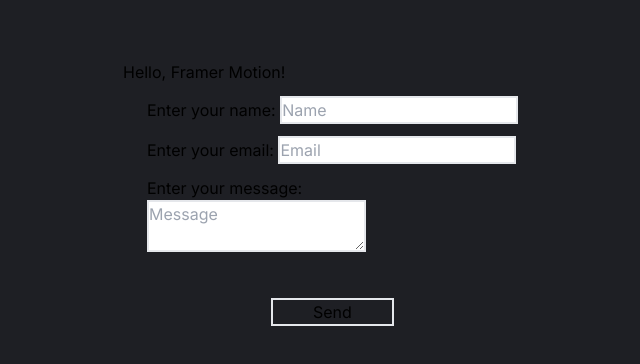
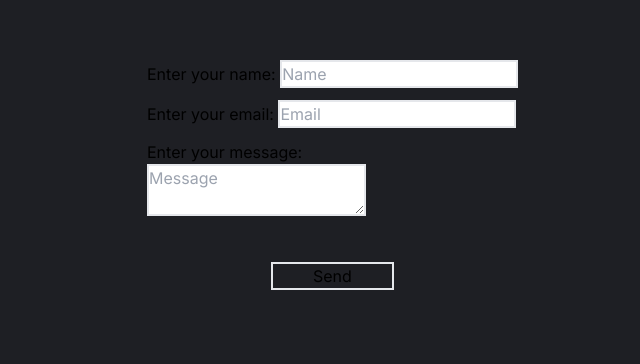
Before and after one commit to ipz06/my-portfolio, a Next.js app: page /sayHello in a window 1280 px wide. Shown: the part 116-480 px from the top of the page, without its empty margins (373-1013 px from the left). Built offline with nearby package versions, Linux system fonts and the light colour scheme.

Commit message:
Remove motion div

```diff
--- a/src/app/sayHello/page.tsx
+++ b/src/app/sayHello/page.tsx
@@ -1,6 +1,5 @@
 import { SubmitButton } from "./submitButton"
-import { MdWavingHand } from "react-icons/md";
-import { motion } from "framer-motion";
+
 
 
 export default function Page () {
@@ -27,9 +26,9 @@ export default function Page () {
                 <MdWavingHand size={90} />
             </motion.div>
              */}
-             <motion.div animate={{ opacity: 1 }} initial={{ opacity: 0 }}>
+             {/* <motion.div animate={{ opacity: 1 }} initial={{ opacity: 0 }}>
                 Hello, Framer Motion!
-            </motion.div>
+            </motion.div> */}
         {/* <form action={create} method="post" className=" m-3 w-full"> */}
         <form className=" m-3 w-full">
             <div className="m-3">
```
